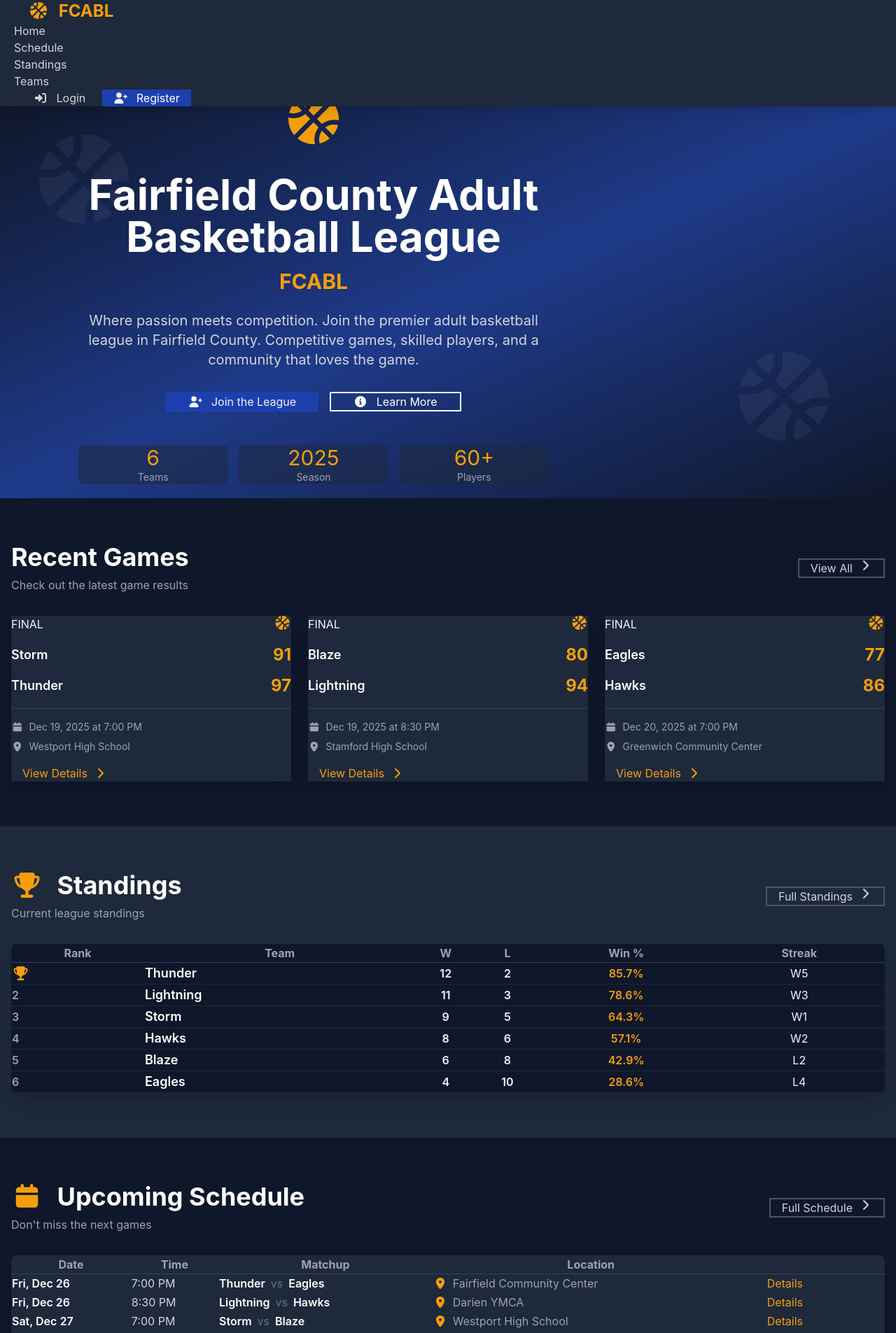
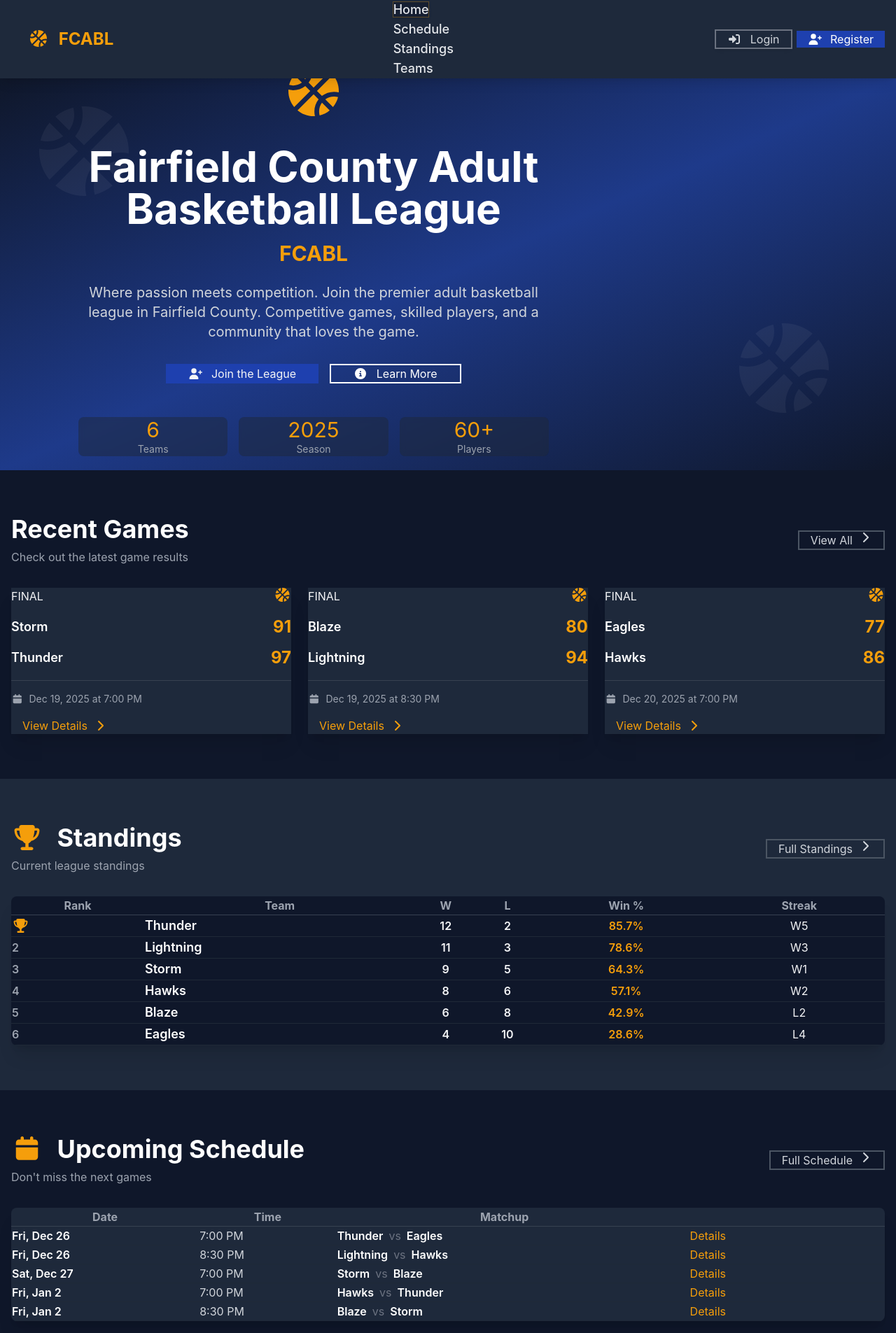
Before and after one commit to gbart0198/fcabl, a Vue app: page / in a window 1280 px wide. Shown: the top 1905 px of the page at 70% size. Built offline with nearby package versions, Linux system fonts and the light colour scheme.

Commit message:
small UI updates

```diff
--- a/src/components/home/RecentGames.vue
+++ b/src/components/home/RecentGames.vue
@@ -60,13 +60,9 @@ const formatDate = (dateStr: string): string => {
 
             <!-- Game Info -->
             <div class="mt-4 pt-4 border-t border-gray-700">
-              <div class="flex items-center text-sm text-gray-400 mb-2">
+              <div class="flex items-center text-sm text-gray-400">
                 <font-awesome-icon :icon="['fas', 'calendar']" class="mr-2" />
                 {{ formatDate(game.date) }} at {{ game.time }}
-              </div>
-              <div class="flex items-center text-sm text-gray-400">
-                <font-awesome-icon :icon="['fas', 'map-marker-alt']" class="mr-2" />
-                {{ game.location }}
               </div>
             </div>
 
--- a/src/components/home/UpcomingSchedule.vue
+++ b/src/components/home/UpcomingSchedule.vue
@@ -37,7 +37,6 @@ const formatDate = (dateStr: string): string => {
               <th class="text-gray-400">Date</th>
               <th class="text-gray-400">Time</th>
               <th class="text-gray-400">Matchup</th>
-              <th class="text-gray-400">Location</th>
               <th class="text-gray-400"></th>
             </tr>
           </thead>
@@ -54,12 +53,6 @@ const formatDate = (dateStr: string): string => {
                   <span class="font-semibold text-white">{{ game.homeTeam }}</span>
                   <span class="text-gray-500">vs</span>
                   <span class="font-semibold text-white">{{ game.awayTeam }}</span>
-                </div>
-              </td>
-              <td class="text-gray-400">
-                <div class="flex items-center gap-2">
-                  <font-awesome-icon :icon="['fas', 'map-marker-alt']" class="text-fcabl-accent" />
-                  {{ game.location }}
                 </div>
               </td>
               <td>
@@ -99,12 +92,6 @@ const formatDate = (dateStr: string): string => {
               <span class="text-lg font-bold text-white">{{ game.awayTeam }}</span>
             </div>
 
-            <!-- Location -->
-            <div class="flex items-center gap-2 text-sm text-gray-400 justify-center">
-              <font-awesome-icon :icon="['fas', 'map-marker-alt']" class="text-fcabl-accent" />
-              {{ game.location }}
-            </div>
-
             <!-- Action Button -->
             <div class="card-actions justify-center mt-4">
               <button class="btn btn-outline btn-sm text-fcabl-accent border-2 border-fcabl-accent hover:bg-fcabl-accent hover:text-fcabl-dark">
--- a/src/components/layout/Navbar.vue
+++ b/src/components/layout/Navbar.vue
@@ -23,8 +23,8 @@ const handleLogout = async () => {
 
 <template>
   <nav class="navbar bg-fcabl-dark-light shadow-lg sticky top-0 z-50">
-    <div class="container mx-auto px-4">
-      <div class="flex-1">
+    <div class="container mx-auto px-4 flex items-center">
+      <div class="flex-1 lg:flex-none">
         <router-link to="/" class="btn btn-ghost normal-case text-xl lg:text-2xl font-bold text-fcabl-accent">
           <font-awesome-icon :icon="['fas', 'basketball']" class="mr-2" />
           FCABL
@@ -32,19 +32,19 @@ const handleLogout = async () => {
       </div>
 
       <!-- Desktop Navigation -->
-      <div class="hidden lg:flex">
-        <ul class="menu menu-horizontal px-1 text-base">
-          <li><router-link to="/" class="text-gray-300 hover:text-white">Home</router-link></li>
-          <li><router-link to="/schedule" class="text-gray-300 hover:text-white">Schedule</router-link></li>
-          <li><router-link to="/standings" class="text-gray-300 hover:text-white">Standings</router-link></li>
-          <li><router-link to="/teams" class="text-gray-300 hover:text-white">Teams</router-link></li>
+      <div class="hidden lg:flex lg:flex-1 lg:justify-center">
+        <ul class="menu menu-horizontal px-1 text-lg font-medium">
+          <li><router-link to="/" exact active-class="text-fcabl-accent bg-fcabl-dark/50 shadow-md ring-1 ring-fcabl-accent/30" class="text-gray-200 hover:text-white hover:bg-fcabl-dark/50">Home</router-link></li>
+          <li><router-link to="/schedule" active-class="text-fcabl-accent bg-fcabl-dark/50 shadow-md ring-1 ring-fcabl-accent/30" class="text-gray-200 hover:text-white hover:bg-fcabl-dark/50">Schedule</router-link></li>
+          <li><router-link to="/standings" active-class="text-fcabl-accent bg-fcabl-dark/50 shadow-md ring-1 ring-fcabl-accent/30" class="text-gray-200 hover:text-white hover:bg-fcabl-dark/50">Standings</router-link></li>
+          <li><router-link to="/teams" active-class="text-fcabl-accent bg-fcabl-dark/50 shadow-md ring-1 ring-fcabl-accent/30" class="text-gray-200 hover:text-white hover:bg-fcabl-dark/50">Teams</router-link></li>
         </ul>
       </div>
 
       <!-- Desktop Auth Buttons -->
-      <div class="hidden lg:flex gap-2 ml-4">
+      <div class="hidden lg:flex gap-2 lg:flex-none">
         <template v-if="!authStore.isAuthenticated">
-          <button @click="emit('openLogin')" class="btn btn-ghost btn-sm text-gray-300 hover:text-white hover:bg-fcabl-dark-light/50">
+          <button @click="emit('openLogin')" class="btn btn-ghost btn-sm text-gray-300 hover:text-white hover:bg-fcabl-dark-light/50 ring-2 ring-gray-500 shadow-md hover:ring-gray-400">
             <font-awesome-icon :icon="['fas', 'sign-in-alt']" class="mr-2" />
             Login
           </button>
@@ -59,17 +59,43 @@ const handleLogout = async () => {
               <font-awesome-icon :icon="['fas', 'user']" class="mr-2" />
               {{ authStore.user?.name }}
             </label>
-            <ul tabindex="0" class="dropdown-content z-[1] menu p-2 shadow bg-base-200 rounded-box w-52 mt-2">
-              <li><a href="#">Profile</a></li>
-              <li><a href="#">Settings</a></li>
-              <li><a @click="handleLogout">Logout</a></li>
+            <ul tabindex="0" class="dropdown-content z-[1] menu p-2 shadow bg-fcabl-dark-light rounded-box w-52 mt-2">
+              <li><a href="#" class="text-gray-300">Profile</a></li>
+              <li><a href="#" class="text-gray-300">Settings</a></li>
+              <li><a @click="handleLogout" class="text-error">Logout</a></li>
             </ul>
           </div>
         </template>
       </div>
 
-      <!-- Mobile Menu Button -->
-      <div class="lg:hidden">
+      <!-- Mobile Auth Buttons & Menu Button -->
+      <div class="lg:hidden flex items-center gap-2">
+        <!-- Mobile Auth Buttons (Not Authenticated) -->
+        <template v-if="!authStore.isAuthenticated">
+          <button @click="emit('openLogin')" class="btn btn-ghost btn-sm text-gray-300 hover:text-white hover:bg-fcabl-dark-light/50 ring-2 ring-gray-500 shadow-md hover:ring-gray-400">
+            <font-awesome-icon :icon="['fas', 'sign-in-alt']" />
+          </button>
+          <button @click="emit('openRegister')" class="btn btn-primary btn-sm bg-fcabl-blue hover:bg-fcabl-navy border-0 text-white">
+            <font-awesome-icon :icon="['fas', 'user-plus']" />
+          </button>
+        </template>
+
+        <!-- Mobile User Menu (Authenticated) -->
+        <template v-else>
+          <div class="dropdown dropdown-end">
+            <label tabindex="0" class="btn btn-ghost btn-sm text-gray-300">
+              <font-awesome-icon :icon="['fas', 'user']" />
+            </label>
+            <ul tabindex="0" class="dropdown-content z-[60] menu p-2 shadow-xl bg-fcabl-dark-light rounded-box w-52 mt-2 right-0">
+              <li class="menu-title text-gray-400">{{ authStore.user?.name }}</li>
+              <li><a href="#" class="text-gray-300">Profile</a></li>
+              <li><a href="#" class="text-gray-300">Settings</a></li>
+              <li><a @click="handleLogout" class="text-error">Logout</a></li>
+            </ul>
+          </div>
+        </template>
+
+        <!-- Mobile Menu Toggle Button -->
         <button @click="toggleMobileMenu" class="btn btn-ghost btn-square">
           <font-awesome-icon :icon="['fas', 'bars']" class="text-2xl" />
         </button>
@@ -79,31 +105,10 @@ const handleLogout = async () => {
     <!-- Mobile Menu Drawer -->
     <div v-if="mobileMenuOpen" class="lg:hidden absolute top-full left-0 right-0 bg-fcabl-dark-light shadow-xl">
       <ul class="menu p-4">
-        <li><router-link to="/" @click="toggleMobileMenu" class="text-gray-300">Home</router-link></li>
-        <li><router-link to="/schedule" @click="toggleMobileMenu" class="text-gray-300">Schedule</router-link></li>
-        <li><router-link to="/standings" @click="toggleMobileMenu" class="text-gray-300">Standings</router-link></li>
-        <li><router-link to="/teams" @click="toggleMobileMenu" class="text-gray-300">Teams</router-link></li>
-        <div class="divider my-2"></div>
-        <template v-if="!authStore.isAuthenticated">
-          <li>
-            <button @click="emit('openLogin'); toggleMobileMenu()" class="text-gray-300 hover:bg-fcabl-dark/50">
-              <font-awesome-icon :icon="['fas', 'sign-in-alt']" class="mr-2" />
-              Login
-            </button>
-          </li>
-          <li>
-            <button @click="emit('openRegister'); toggleMobileMenu()" class="bg-fcabl-blue text-white font-semibold hover:bg-fcabl-navy">
-              <font-awesome-icon :icon="['fas', 'user-plus']" class="mr-2" />
-              Register
-            </button>
-          </li>
-        </template>
-        <template v-else>
-          <li class="menu-title text-gray-400">{{ authStore.user?.name }}</li>
-          <li><a href="#" @click="toggleMobileMenu" class="text-gray-300">Profile</a></li>
-          <li><a href="#" @click="toggleMobileMenu" class="text-gray-300">Settings</a></li>
-          <li><a @click="handleLogout" class="text-error">Logout</a></li>
-        </template>
+        <li><router-link to="/" exact @click="toggleMobileMenu" active-class="text-fcabl-accent bg-fcabl-dark/50 font-semibold shadow-md ring-1 ring-fcabl-accent/30" class="text-gray-300">Home</router-link></li>
+        <li><router-link to="/schedule" @click="toggleMobileMenu" active-class="text-fcabl-accent bg-fcabl-dark/50 font-semibold shadow-md ring-1 ring-fcabl-accent/30" class="text-gray-300">Schedule</router-link></li>
+        <li><router-link to="/standings" @click="toggleMobileMenu" active-class="text-fcabl-accent bg-fcabl-dark/50 font-semibold shadow-md ring-1 ring-fcabl-accent/30" class="text-gray-300">Standings</router-link></li>
+        <li><router-link to="/teams" @click="toggleMobileMenu" active-class="text-fcabl-accent bg-fcabl-dark/50 font-semibold shadow-md ring-1 ring-fcabl-accent/30" class="text-gray-300">Teams</router-link></li>
       </ul>
     </div>
   </nav>
--- a/src/views/SchedulePage.vue
+++ b/src/views/SchedulePage.vue
@@ -164,11 +164,7 @@ onMounted(async () => {
                         </span>
                       </div>
 
-                      <!-- Location (only for scheduled games) -->
-                      <div v-if="!isCompleted(game)" class="text-center text-xs text-gray-500 mt-1">
-                        <font-awesome-icon :icon="['fas', 'map-marker-alt']" class="mr-1" />
-                        {{ game.location }}
-                      </div>
+
                     </div>
 
                     <!-- Status Badge & Expand Icon -->
```
